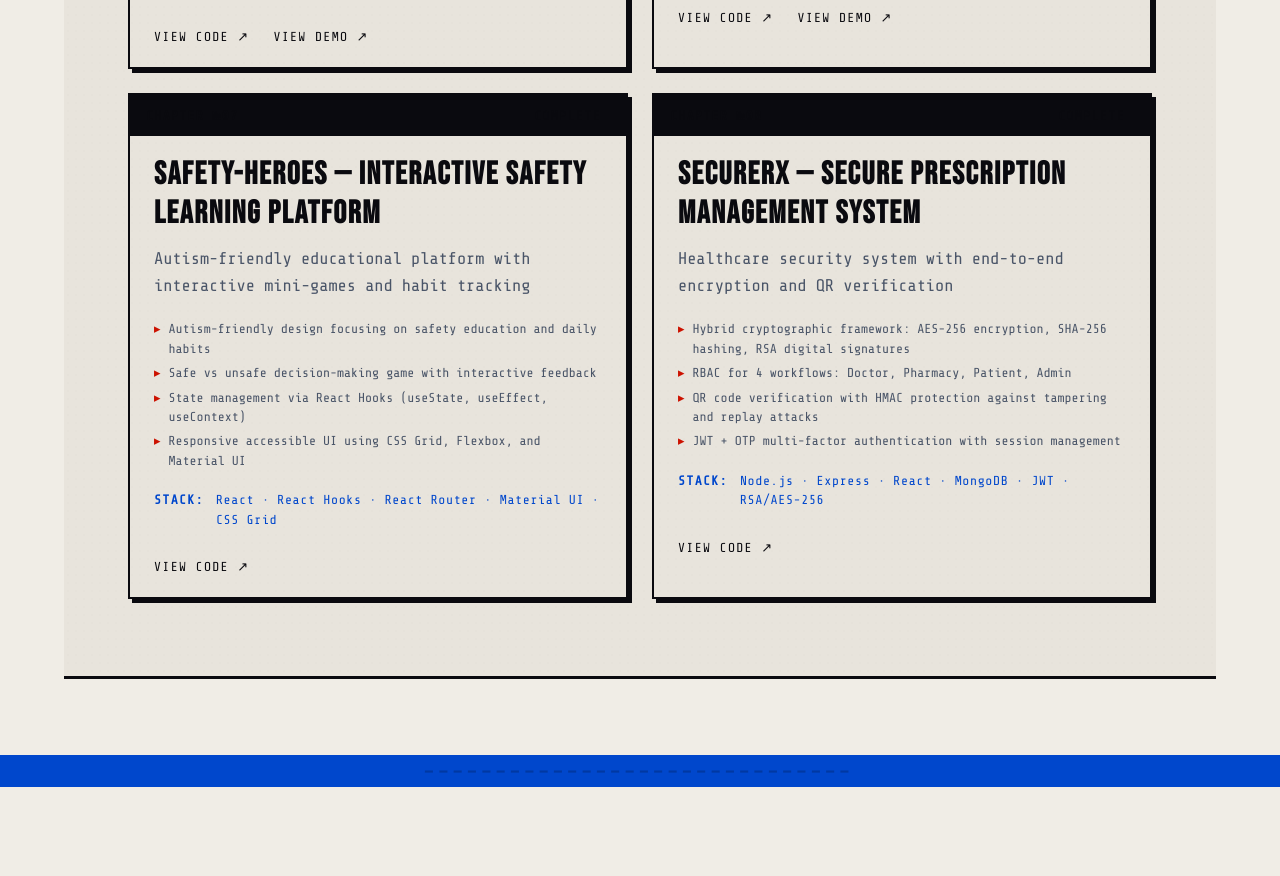
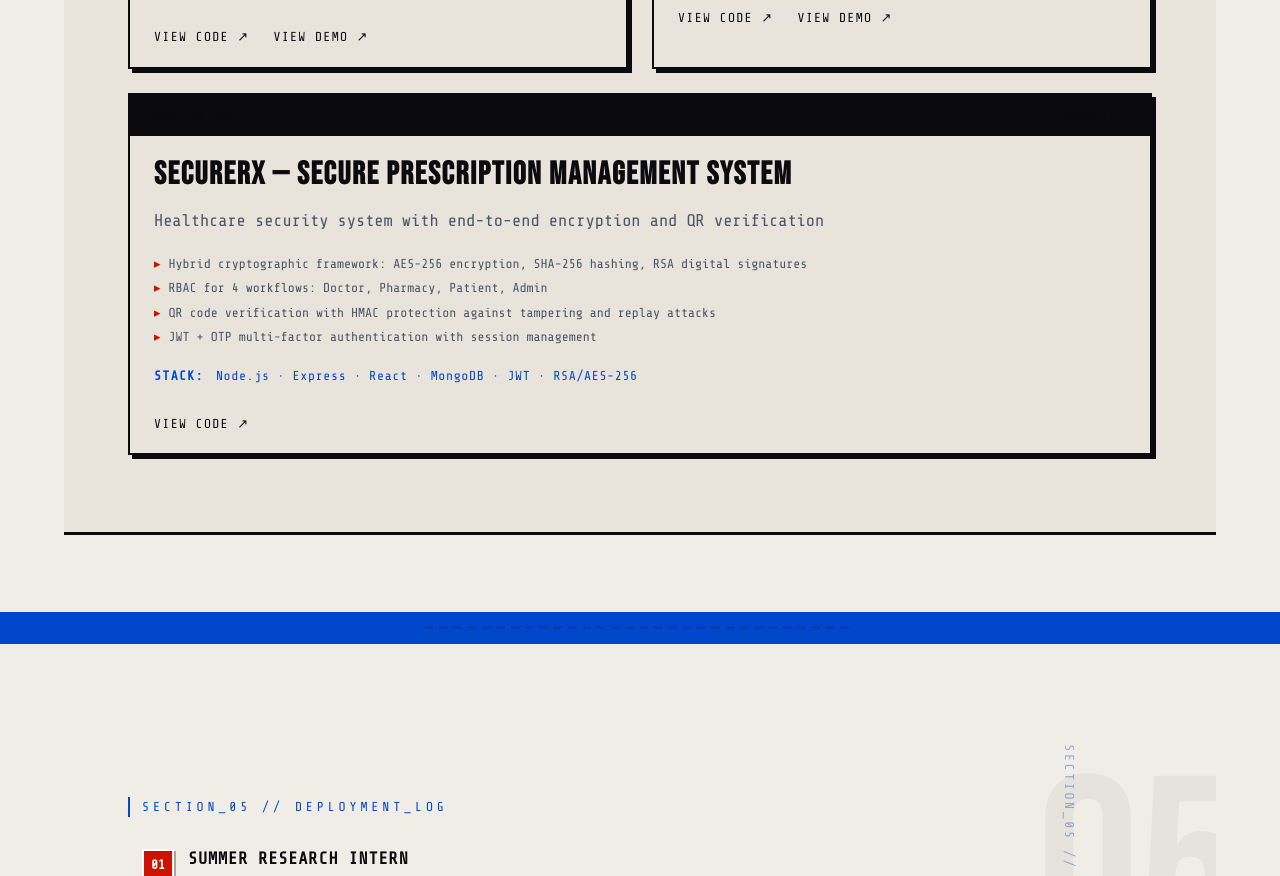
Before and after one commit to ManvithaDungi/Portfolio, a React (Vite) app: page / in a window 1280 px wide. Shown: the part 5760-6636 px from the top of the page. Built offline with nearby package versions, Linux system fonts and the light colour scheme; a web font is replaced by a local one.

Commit message:
few fixes

```diff
--- a/src/data/projects.js
+++ b/src/data/projects.js
@@ -96,22 +96,6 @@ export const projectsData = [
     type: 'Healthcare Platform Project',
   },
   {
-    id: '07',
-    title: 'Safety-Heroes — Interactive Safety Learning Platform',
-    description: 'Autism-friendly educational platform with interactive mini-games and habit tracking',
-    stack: ['React', 'React Hooks', 'React Router', 'Material UI', 'CSS Grid'],
-    features: [
-      'Autism-friendly design focusing on safety education and daily habits',
-      'Safe vs unsafe decision-making game with interactive feedback',
-      'State management via React Hooks (useState, useEffect, useContext)',
-      'Responsive accessible UI using CSS Grid, Flexbox, and Material UI'
-    ],
-    github: 'https://github.com/ManvithaDungi/Safety-Heroes',
-    live: '',
-    status: 'COMPLETE',
-    type: 'Educational Technology Project',
-  },
-  {
     id: '08',
     title: 'SecureRx — Secure Prescription Management System',
     description: 'Healthcare security system with end-to-end encryption and QR verification',
```
